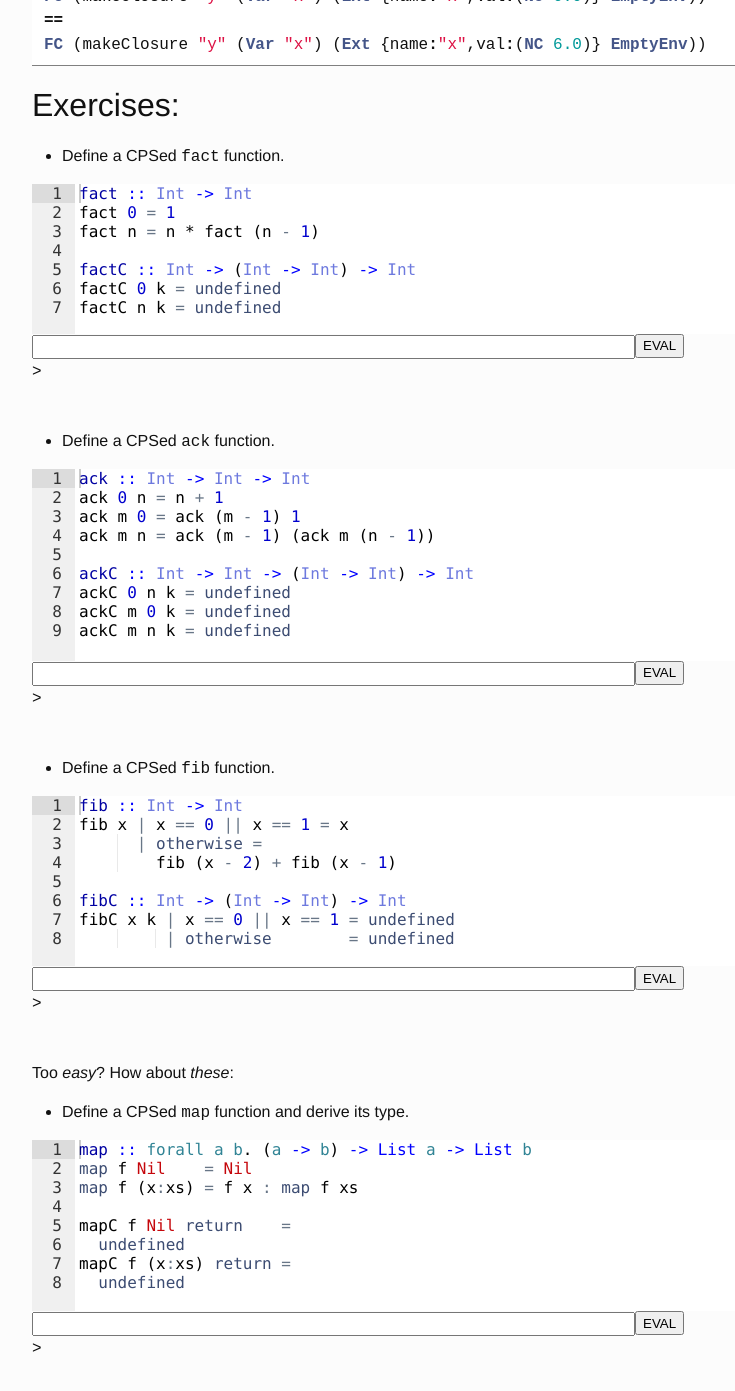
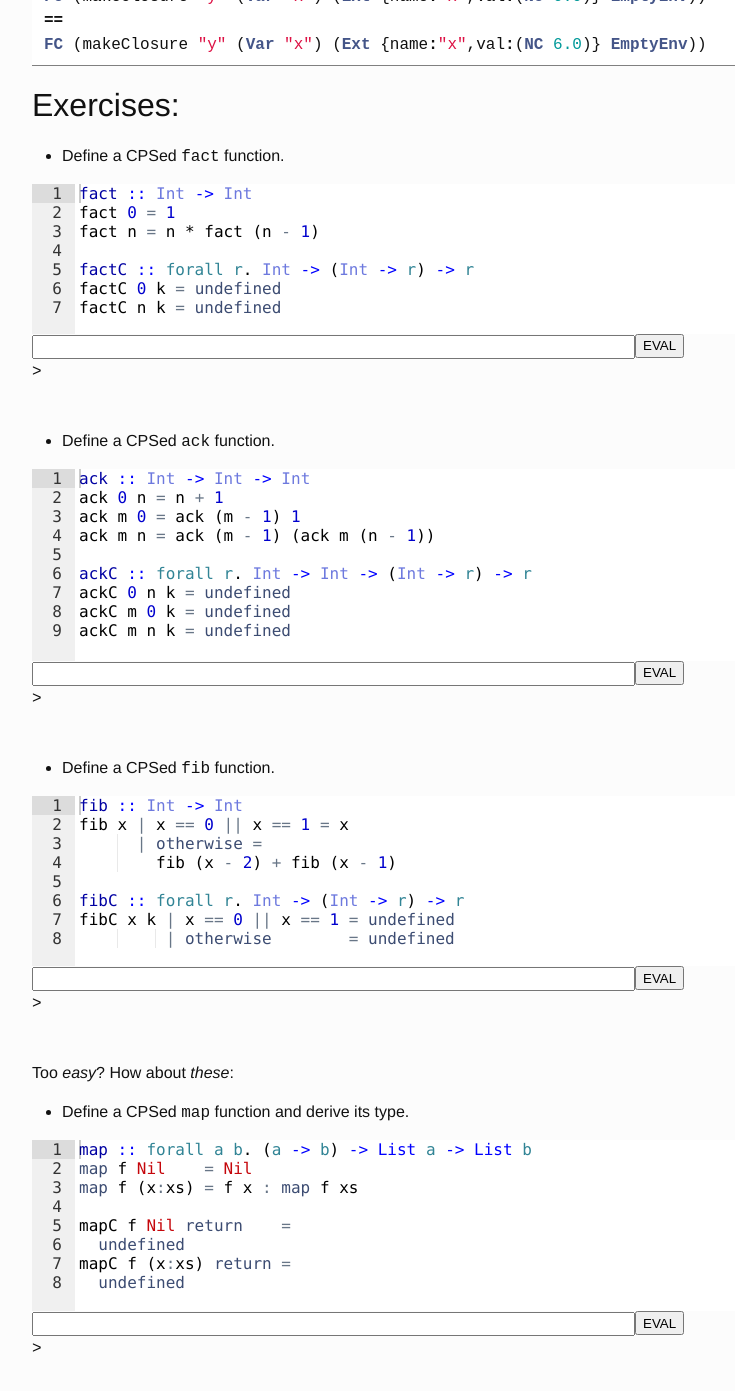
Before and after one commit to lazywithclass/project-lamp, a Jekyll site: the page built from website/book/chapter3.markdown, in a window 1280 px wide and 1400 px high, scrolled down 13705 px. Shown: the top 1391 px of the window, without its empty margins (238-973 px from the left). Built offline with Jekyll 4.4.1, drawn with Linux system fonts in a browser that asks for light colours; a script that is not in the unit is left out.

Commit message:
added poly type to exercises

```diff
--- a/website/book/chapter3.markdown
+++ b/website/book/chapter3.markdown
@@ -589,7 +589,7 @@ FC (makeClosure "y" (Var "x") (Ext {name:"x",val:(NC 6.0)} EmptyEnv))
 fact 0 = 1
 fact n = n * fact (n - 1)
 
-factC :: Int -> (Int -> Int) -> Int
+factC :: forall r. Int -> (Int -> r) -> r
 factC 0 k = undefined
 factC n k = undefined%}
 
@@ -600,7 +600,7 @@ ack 0 n = n + 1
 ack m 0 = ack (m - 1) 1
 ack m n = ack (m - 1) (ack m (n - 1))
 
-ackC :: Int -> Int -> (Int -> Int) -> Int
+ackC :: forall r. Int -> Int -> (Int -> r) -> r
 ackC 0 n k = undefined
 ackC m 0 k = undefined
 ackC m n k = undefined%}
@@ -612,7 +612,7 @@ fib x | x == 0 || x == 1 = x
       | otherwise =
         fib (x - 2) + fib (x - 1)
 
-fibC :: Int -> (Int -> Int) -> Int
+fibC :: forall r. Int -> (Int -> r) -> r
 fibC x k | x == 0 || x == 1 = undefined
          | otherwise        = undefined%}
 
```
